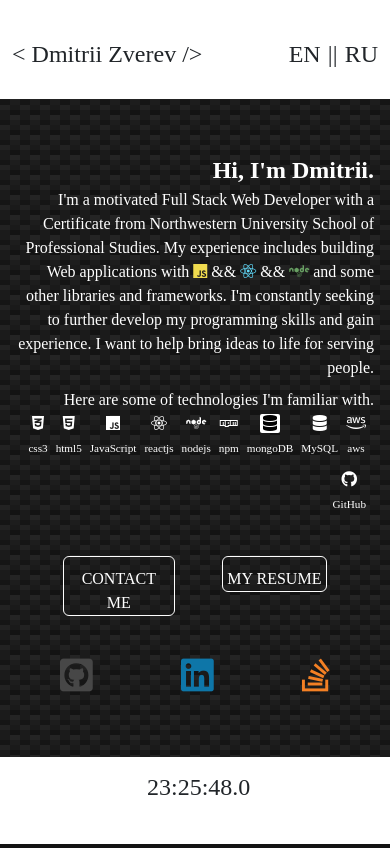
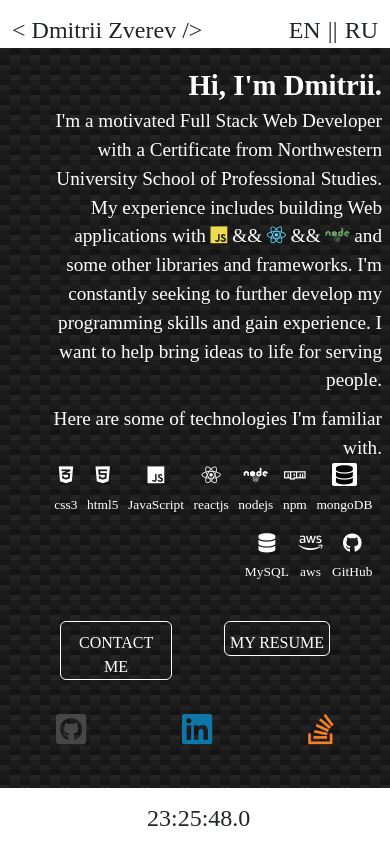
Before and after one commit to Zerrtry/React-Portfolio, a React (Create React App) app: page / in a window 390 px wide. Built offline with nearby package versions, Linux system fonts and the light colour scheme; a web font is replaced by a local one.

Commit message:
side bars buttons set up in fixed position

```diff
--- a/src/components/About/style.css
+++ b/src/components/About/style.css
@@ -66,14 +66,13 @@
 
 @media (max-width: 576px){
     .summary {
-        /* font-size: 1em; */
         line-height: 1.5em;
-        max-width: 100%;
+        max-width: 90%;
     }
     /* .greeting-text {
         font-size: 1em;
     } */
     .main-text {
-        font-size: 1em;
+        font-size: 1.2em;
     }
 }
--- a/src/components/Buttons-on-lend/style.css
+++ b/src/components/Buttons-on-lend/style.css
@@ -6,6 +6,6 @@
 
 @media (max-width: 576px){
     .buttons-on-lend{
-        margin-top: 2em;
+        margin-top: 1.5em;
     }
 }
--- a/src/components/ContactBar/style.css
+++ b/src/components/ContactBar/style.css
@@ -1,16 +1,13 @@
 .list-socials {
-    /* position: absolute; */
-    margin: auto;
-    height: auto;
-    /* width: inherit;
-    top:50%;  */
-    /* margin-top:-5em; */
     list-style: none;
-    /* margin-top: -7.5em; */
-    /* display: none; */
+    position: fixed;
+    top: 50%;
+    width: 3.5em;
+    height: 19em;
+    margin-bottom: 0;
+    margin-top: -9.5em;
 }
 .icon {
-    /* margin: auto; */
     padding: 1em 0.2em;
     margin: auto;
     display: block;
@@ -63,9 +60,8 @@ transform: translateY(2px);
 @media (max-width: 576px){
     .list-socials{
         display: inline-flex;
-        /* justify-content: space-around; */
         justify-content: space-evenly;
-        font-size: 1.3em;
+        font-size: 1.2em;
         width: 100%;
         position: unset;
         margin: auto;
@@ -76,19 +72,46 @@ transform: translateY(2px);
     }
 
     .icon {
-        /* margin: auto; */
         padding: 0;
 
     }
-    .github {
+    .github i{
         color: rgb(71, 71, 71);
     }
 
-    .linkedin {
+    .linkedin i{
         color: #0e76a8;
     }
 
-    .stack-overflow {
+    .stack-overflow i{
         color: #f48024;
     }
+    .github:active i{
+        text-shadow: -1px 3px 3px white;
+        transform: translateY(2px);
       }
+
+    .linkedin:active i{
+        text-shadow: -1px 3px 3px white;
+        transform: translateY(2px);
+    }
+
+    .stack-overflow:active i{
+        text-shadow: -1px 3px 3px white;
+        transform: translateY(2px);
+    }
+    .github:focus i{
+        color: rgb(71, 71, 71);
+        text-shadow: none;
+      }
+
+    .linkedin:focus i{
+        color: #0e76a8;
+        text-shadow: none;
+    }
+
+    .stack-overflow:focus i{
+        color: #f48024;
+        text-shadow: none;
+    }
+}
--- a/src/components/Content/style.css
+++ b/src/components/Content/style.css
@@ -25,9 +25,6 @@
 .contacts {
     background-color: white;
     max-width: 3.5em;
-    /* float: right;
-     */
-    position: relative;
     height: 100%;
     display: flex;
     flex-direction: column;
@@ -35,8 +32,8 @@
 
 
 @media (max-width: 576px){
-    .content-conteiner {
-        padding: 1em 0.5em 1em 0;
+    .col-sm .content-conteiner {
+        padding: 1em .5em;
     }
     .contacts,
     .toggleBar {
@@ -44,6 +41,7 @@
     }
     .contacts-hidden{
         display: inline-flex;
-        margin-top: 2em;
+        margin-top: 1.5em;
+        margin-bottom: 1em;
     }
 }
--- a/src/components/Header/style.css
+++ b/src/components/Header/style.css
@@ -4,7 +4,6 @@
    font-family: 'Baloo Tammudu 2', cursive;
    padding-top: 1.5em;
    font-size: 1.5em;
-
 }
 
 .col-sm.header .name {
@@ -45,13 +44,13 @@
       margin-right: 0.5em;
    }
 
-   .header {
+   .col-sm.header {
       padding-top: .5em;
    }
 }
 
 @media (max-height: 415px){
-   .header {
+   .col-sm.header {
       display: none;
    }
 }
--- a/src/components/ToggleBar/style.css
+++ b/src/components/ToggleBar/style.css
@@ -1,11 +1,18 @@
 .toggleBar .navbar{
     height: 100%;
-    width: inherit;
+    /* width: inherit; */
     padding: 0;
+    position: fixed;
+    top: 50%;
+    width: 3.5em;
+    height: 6em;
+    margin-bottom: 0;
+    margin-top: -3em;
 }
 
 .toggleBar .navbar .container-fluid{
     padding: 0;
+
 }
 
 .toggle{
```
Also changed, not shown: src/components/ContactBar/index.js (line endings or trailing spaces). Lines whose indentation alone changed are shown as unchanged.
